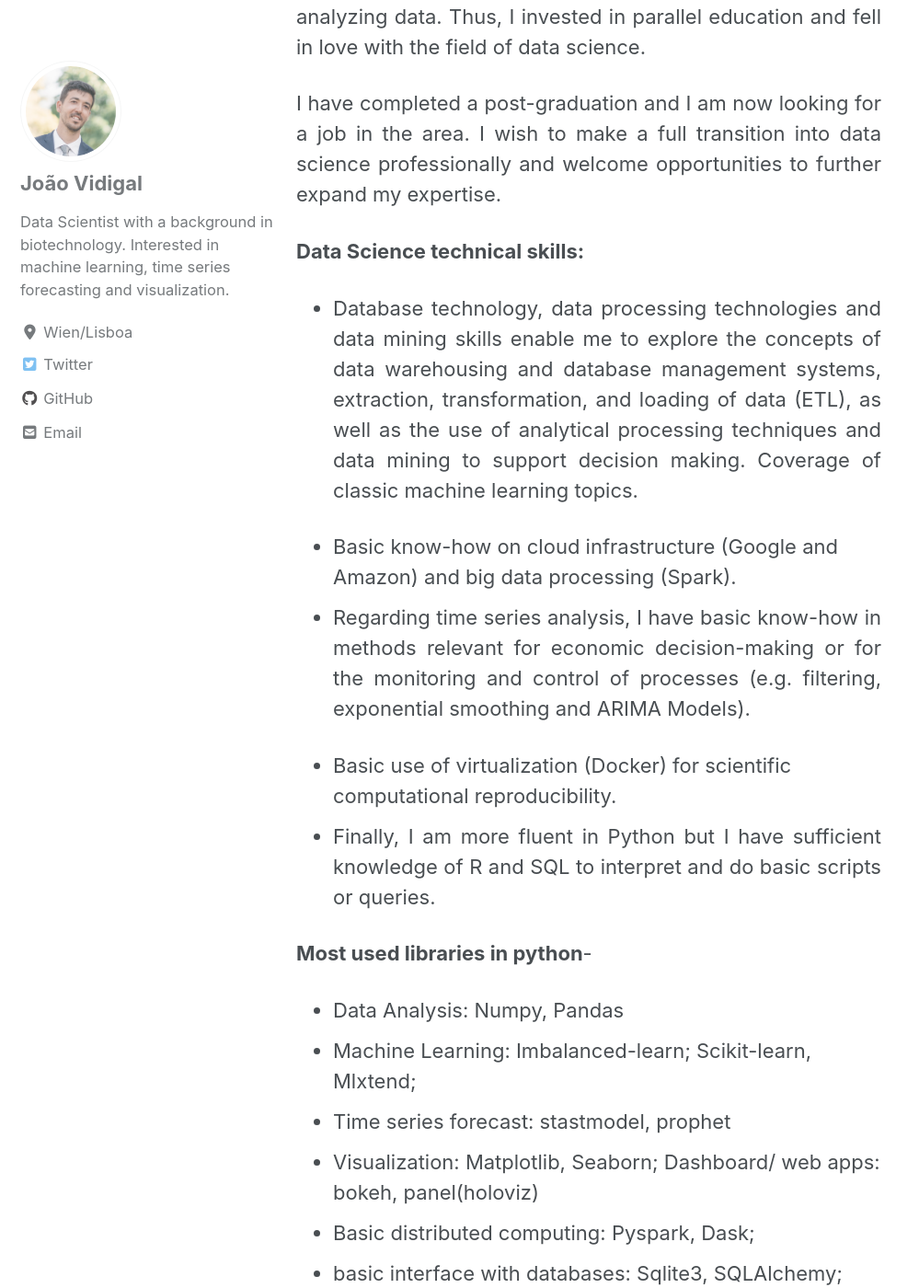
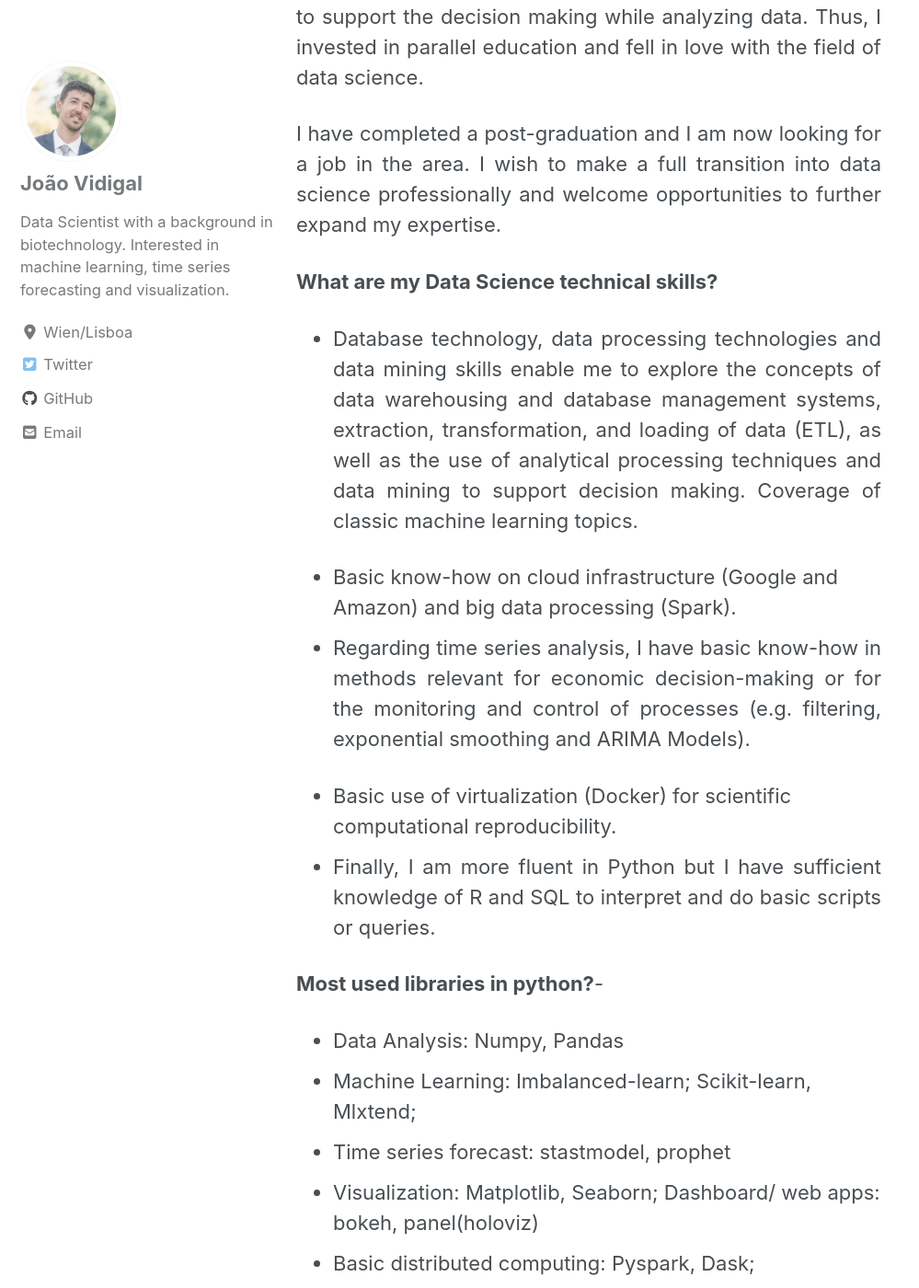
Before and after one commit to vidigaljoao/vidigaljoao.github.io, a Jekyll site: the page built from _pages/about.md, in a window 1280 px wide and 1400 px high, scrolled down 687 px. Shown: the whole window at 92% size, without its empty margins (0-999 px from the left). Built offline with Jekyll 4.4.1, drawn with Linux system fonts in a browser that asks for light colours; cached includes are drawn as plain includes; nearby versions of some CDN libraries.

Commit message:
change layout

```diff
--- a/_pages/about.md
+++ b/_pages/about.md
@@ -14,14 +15,14 @@ During this work, I came across the need to use better tools to support the deci
 
 <p style='text-align: justify;'>I have completed a post-graduation and I am now looking for a job in the area. I wish to make a full transition into data science professionally and welcome opportunities to further expand my expertise.</p>
 
-**Data Science technical skills:**
+**What are my Data Science technical skills?**
 * <p style='text-align: justify;'> Database technology, data processing technologies and data mining skills enable me to explore the concepts of data warehousing and database management systems, extraction, transformation, and loading of data (ETL), as well as the use of analytical processing techniques and data mining to support decision making. Coverage of classic machine learning topics.</p>
 * Basic know-how on cloud infrastructure (Google and Amazon) and big data processing (Spark).
 * <p style='text-align: justify;'> Regarding time series analysis, I have basic know-how in methods relevant for economic decision-making or for the monitoring and control of processes (e.g. filtering, exponential smoothing and ARIMA Models). </p>
 * Basic use of virtualization (Docker) for scientific computational reproducibility.
 * <p style='text-align: justify;'> Finally, I am more fluent in Python but I have sufficient knowledge of R and SQL to interpret and do basic scripts or queries.</p>
 
-**Most used libraries in python**-
+**Most used libraries in python?**-
 * Data Analysis: Numpy, Pandas
 * Machine Learning: Imbalanced-learn; Scikit-learn, Mlxtend;
 * Time series forecast: stastmodel, prophet
```
Also changed, not shown: other parts of _pages/about.md (+1 -0 lines).
